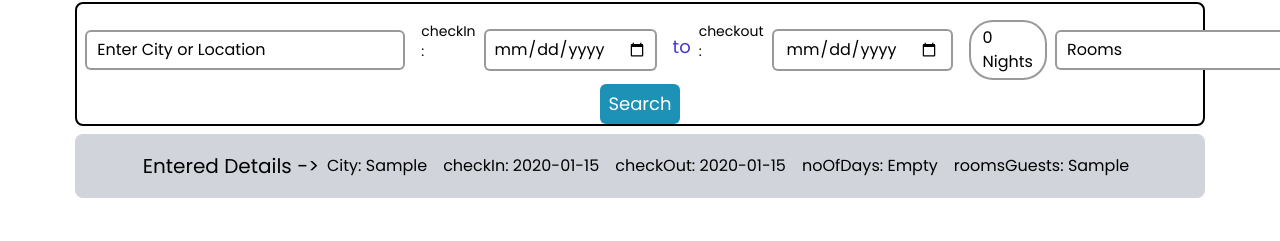
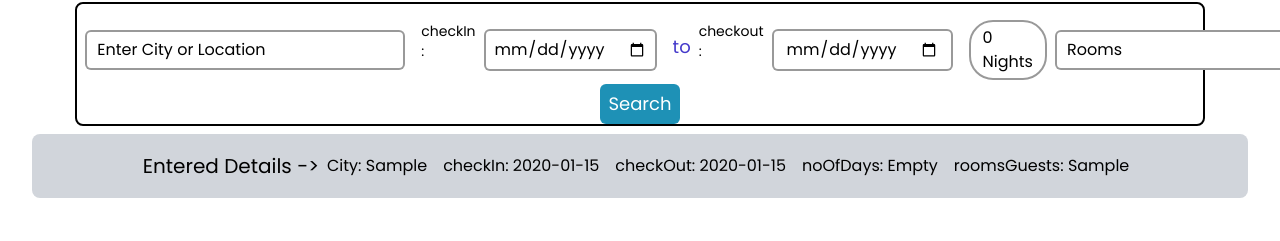
Before and after one commit to aruljohnsonalmabetter/MiPlace-Frontend, a React (Create React App) app in the folder miplace/: page / in a window 1280 px wide. Both pictures are taken after typing "Sample", "2020-01-15", "2020-01-15", "Sample" into the empty fields and a click on the button "Search". Shown: the part 102-343 px from the top of the page. Built offline with nearby package versions, Linux system fonts and the light colour scheme; no server answers.

Commit message:
changes added in individual place card

```diff
--- a/miplace/src/components/IndividualPlaceCard.js
+++ b/miplace/src/components/IndividualPlaceCard.js
@@ -8,6 +8,7 @@ import { addFavHotel } from "../redux-features/userSlice";
 import { useNavigate } from "react-router-dom";
 import { setHotelDetails } from "../redux-features/indiHotelInfoSlice";
 import Hotel15 from "../images/Hotelimages/Hotel15.webp";
+import Hotel from "../images/rec.webp";
 import "./styles.css";
 
 import { ToastContainer, toast } from "react-toastify";
@@ -89,11 +90,11 @@ export const IndividualPlaceCard = ({
       {/* Divide into two parts */}
       <div id="placecard" className="flex items-center justify-center w-full  ">
         {/* IMG */}
-        <div className="overflow-none h-[230px] w-[340px] 	rounded-md  bg-fixed	bg-center	bg-no-repeat	bg-cover	">
+        <div className="overflow-none h-[230px] w-[360px] 	rounded-md  bg-fixed	bg-center	bg-no-repeat	bg-cover	">
           <img
-            src={Hotel15}
+            src={Hotel}
             alt="asd"
-            className="object-center	object-cover	h-full	"
+            className="object-center rounded-lg	object-cover	h-full	"
           />
         </div>
 
@@ -168,7 +169,7 @@ export const IndividualPlaceCard = ({
             </button>
 
             <button
-              className=" w-full bg-[#1E91B6] rounded-mdw-full p-3 border-none  mr-4 inline rounded-md text-white transition ease-in-out delay-250  hover:bg-blue-700 duration-300 text-bold "
+              className=" w-full bg-[#1E91B6] rounded-md p-3 border-none inline-block  mr-4 inline rounded-md text-white transition ease-in-out delay-250  hover:bg-blue-700 duration-300 text-bold "
               onClick={handleViewPlace}
             >
               View Place
--- a/miplace/src/components/styles.css
+++ b/miplace/src/components/styles.css
@@ -187,6 +187,18 @@
     }
 }
 
+#searchdetails{
+@media screen and (max-width: 1050px) {
+        padding: 6px;
+        font-size:large;
+}
+}
+#searchbar{
+@media screen and (max-width: 650px) {
+        flex-direction: column;
+    }
+}
+
     @media screen and (max-width: 600px) {
          #btn{
             width:100%
--- a/miplace/src/pages/SearchResults.js
+++ b/miplace/src/pages/SearchResults.js
@@ -3,6 +3,7 @@ import { FilterTabComponent } from "../components/FilterTabComponent";
 import { PlaceCard } from "../components/PlaceCard";
 import { PlaceSearchBarComponent } from "../components/PlaceSearchBarComponent";
 import { useSelector } from "react-redux";
+import "../components/styles.css";
 // import { useSelector } from "react-redux/es/hooks/useSelector";
 
 function SearchResults() {
@@ -14,8 +15,8 @@ function SearchResults() {
       <div className="">
         <div className="mb-8">
           <PlaceSearchBarComponent />
-          <div className="flex justify-center items-center">
-            <div className="flex justify-center	 items-center m-2 bg-gray-300 p-3 rounded-lg  w-11/12">
+          <div id="searchdetails" className="flex justify-center items-center  m-2 rounded-lg  bg-gray-300 p-3 ">
+            <div id="searchbar"className="flex justify-center	 items-center">
               <h1 className="text-xl text-bold">Entered Details -{`>`} </h1>
               <span className="m-2">
                 {" "}
```
